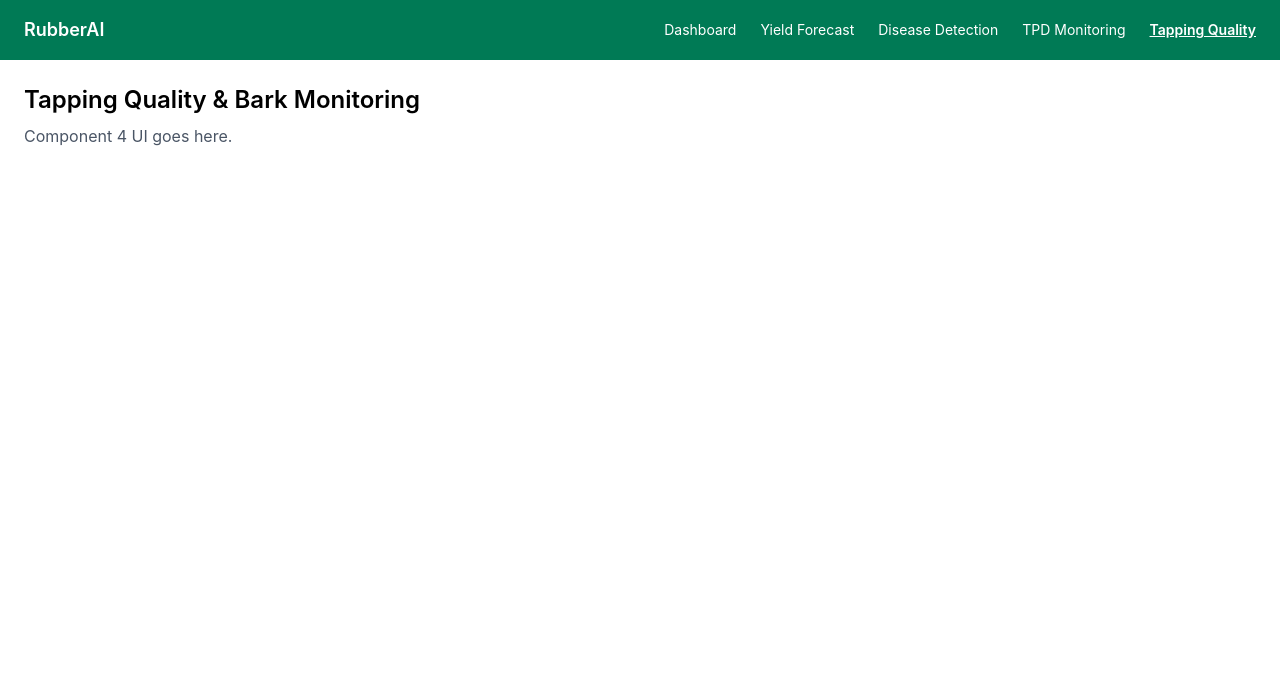
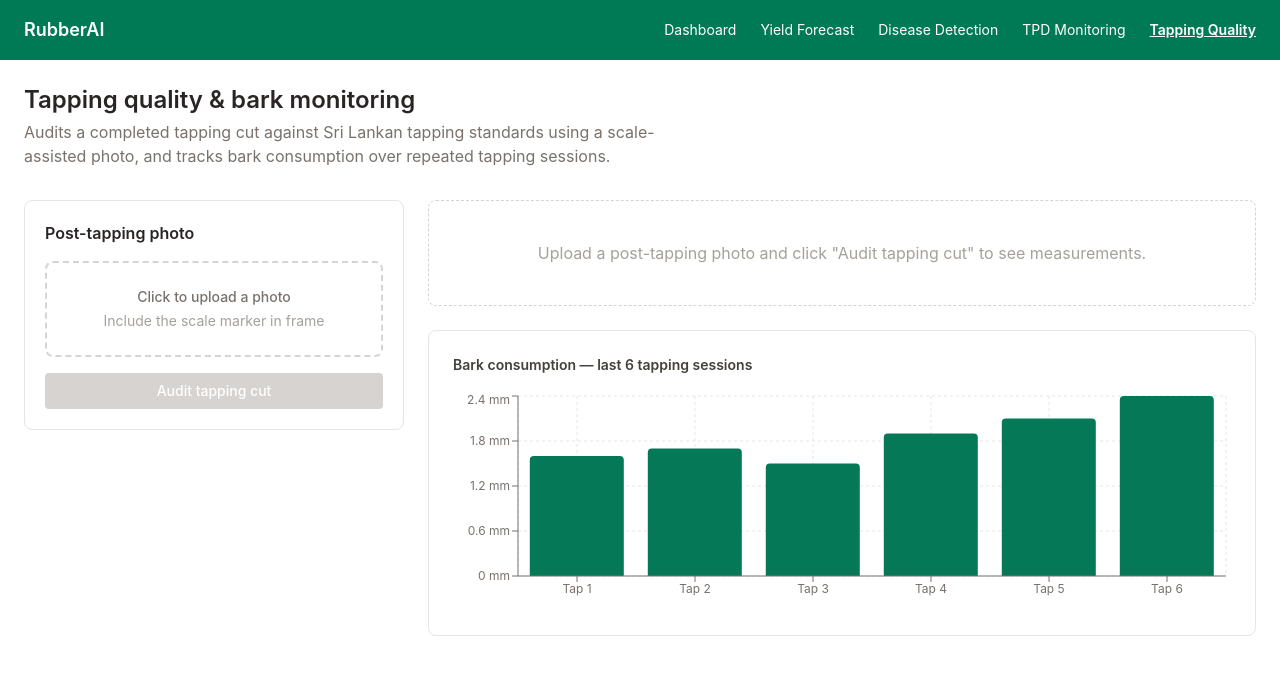
Before and after one commit to Sachinthe001/rubber-plantation-ai--J-26-IT-370-, a React (Vite) app in the folder web/: page /tapping in a window 1280 px wide. Shown: the top 674 px of the page. Built offline with nearby package versions, Linux system fonts and the light colour scheme.

Commit message:
Build Tapping Quality page with measurements table and bark consumption chart

```diff
--- a/web/src/pages/TappingQuality.tsx
+++ b/web/src/pages/TappingQuality.tsx
@@ -1,8 +1,182 @@
+import { useState } from 'react'
+import {
+  BarChart,
+  Bar,
+  XAxis,
+  YAxis,
+  CartesianGrid,
+  Tooltip,
+  ResponsiveContainer,
+} from 'recharts'
+
+type Verdict = 'acceptable' | 'correction' | 'damaging' | 'retake'
+
+const verdictStyles: Record<Verdict, { label: string; classes: string }> = {
+  acceptable: { label: 'Acceptable tapping', classes: 'bg-emerald-50 text-emerald-700 border-emerald-600' },
+  correction: { label: 'Correction required', classes: 'bg-amber-50 text-amber-700 border-amber-600' },
+  damaging: { label: 'Potentially damaging — inspect', classes: 'bg-red-50 text-red-700 border-red-600' },
+  retake: { label: 'Retake photo', classes: 'bg-stone-100 text-stone-600 border-stone-400' },
+}
+
+type Measurement = {
+  label: string
+  value: string
+  standard: string
+  withinRange: boolean
+}
+
+type AuditResult = {
+  verdict: Verdict
+  measurements: Measurement[]
+  message: string
+}
+
+const barkHistory = [
+  { session: 'Tap 1', consumption: 1.6 },
+  { session: 'Tap 2', consumption: 1.7 },
+  { session: 'Tap 3', consumption: 1.5 },
+  { session: 'Tap 4', consumption: 1.9 },
+  { session: 'Tap 5', consumption: 2.1 },
+  { session: 'Tap 6', consumption: 2.4 },
+]
+
 export default function TappingQuality() {
+  const [preview, setPreview] = useState<string | null>(null)
+  const [result, setResult] = useState<AuditResult | null>(null)
+
+  function handleFileChange(e: React.ChangeEvent<HTMLInputElement>) {
+    const file = e.target.files?.[0]
+    if (!file) return
+    setPreview(URL.createObjectURL(file))
+    setResult(null)
+  }
+
+  function handleAudit() {
+    // Placeholder result — will call the real cut-measurement model later.
+    setResult({
+      verdict: 'correction',
+      measurements: [
+        { label: 'Cut length', value: '38 cm', standard: '35–42 cm', withinRange: true },
+        { label: 'Cut slope', value: '38°', standard: '30–35°', withinRange: false },
+        { label: 'Bark-strip width', value: '2.4 mm', standard: '1.5–2.5 mm', withinRange: true },
+        { label: 'Cutting depth', value: 'Not measurable from image', standard: '—', withinRange: false },
+      ],
+      message: 'Cut slope is steeper than the recommended range. Depth cannot be safely verified from a single RGB image — request physical inspection if damage is suspected.',
+    })
+  }
+
   return (
     <div>
-      <h1 className="text-2xl font-semibold">Tapping Quality &amp; Bark Monitoring</h1>
-      <p className="text-gray-600 mt-2">Component 4 UI goes here.</p>
+      <header className="mb-8">
+        <h1 className="text-2xl font-semibold text-stone-800">Tapping quality &amp; bark monitoring</h1>
+        <p className="text-stone-500 mt-1 max-w-2xl">
+          Audits a completed tapping cut against Sri Lankan tapping standards using a
+          scale-assisted photo, and tracks bark consumption over repeated tapping sessions.
+        </p>
+      </header>
+
+      <div className="grid gap-6 lg:grid-cols-[380px_1fr]">
+        <section className="bg-white border border-stone-200 rounded-lg p-5 h-fit">
+          <h2 className="font-semibold text-stone-800 mb-4">Post-tapping photo</h2>
+
+          <label
+            htmlFor="tapping-photo"
+            className="block border-2 border-dashed border-stone-300 rounded-lg p-6 text-center cursor-pointer hover:border-emerald-500 transition-colors"
+          >
+            {preview ? (
+              <img src={preview} alt="Uploaded tapping cut" className="max-h-48 mx-auto rounded" />
+            ) : (
+              <div className="text-stone-400 text-sm">
+                <p className="font-medium text-stone-500">Click to upload a photo</p>
+                <p className="mt-1">Include the scale marker in frame</p>
+              </div>
+            )}
+          </label>
+          <input
+            id="tapping-photo"
+            type="file"
+            accept="image/*"
+            onChange={handleFileChange}
+            className="hidden"
+          />
+
+          <button
+            onClick={handleAudit}
+            disabled={!preview}
+            className="w-full mt-4 bg-emerald-700 text-white text-sm font-medium py-2 rounded hover:bg-emerald-800 disabled:bg-stone-300 disabled:cursor-not-allowed transition-colors"
+          >
+            Audit tapping cut
+          </button>
+        </section>
+
+        <section className="space-y-6">
+          {!result ? (
+            <div className="border border-dashed border-stone-300 rounded-lg p-10 text-center text-stone-400">
+              Upload a post-tapping photo and click "Audit tapping cut" to see measurements.
+            </div>
+          ) : (
+            <div className="bg-white border border-stone-200 rounded-lg p-6">
+              <div className="flex items-start justify-between gap-4 flex-wrap">
+                <p className="text-lg font-semibold text-stone-800">Cut audit result</p>
+                <span className={`text-sm font-medium px-3 py-1.5 rounded-full border whitespace-nowrap ${verdictStyles[result.verdict].classes}`}>
+                  {verdictStyles[result.verdict].label}
+                </span>
+              </div>
+
+              <table className="w-full mt-4 text-sm">
+                <thead>
+                  <tr className="text-left text-stone-400 border-b border-stone-100">
+                    <th className="font-medium py-2">Measurement</th>
+                    <th className="font-medium py-2">Value</th>
+                    <th className="font-medium py-2">Standard range</th>
+                    <th className="font-medium py-2">Status</th>
+                  </tr>
+                </thead>
+                <tbody>
+                  {result.measurements.map((m) => (
+                    <tr key={m.label} className="border-b border-stone-50">
+                      <td className="py-2 text-stone-700">{m.label}</td>
+                      <td className="py-2 text-stone-600">{m.value}</td>
+                      <td className="py-2 text-stone-400">{m.standard}</td>
+                      <td className="py-2">
+                        <span className={m.withinRange ? 'text-emerald-600' : 'text-red-600'}>
+                          {m.withinRange ? 'Within range' : 'Out of range'}
+                        </span>
+                      </td>
+                    </tr>
+                  ))}
+                </tbody>
+              </table>
+
+              <p className="text-sm text-stone-600 mt-4">{result.message}</p>
+
+              <div className="mt-6 pt-4 border-t border-stone-100 flex items-center justify-between">
+                <p className="text-xs text-stone-400">
+                  Potentially damaging cases are referred for physical inspection.
+                </p>
+                <button className="text-sm text-emerald-700 font-medium hover:underline whitespace-nowrap">
+                  Refer to expert
+                </button>
+              </div>
+            </div>
+          )}
+
+          <div className="bg-white border border-stone-200 rounded-lg p-6">
+            <h3 className="text-sm font-semibold text-stone-700 mb-4">
+              Bark consumption &mdash; last 6 tapping sessions
+            </h3>
+            <ResponsiveContainer width="100%" height={220}>
+              <BarChart data={barkHistory}>
+                <CartesianGrid strokeDasharray="3 3" stroke="#e7e5e4" />
+                <XAxis dataKey="session" stroke="#78716c" fontSize={12} />
+                <YAxis stroke="#78716c" fontSize={12} unit=" mm" />
+                <Tooltip />
+                <Bar dataKey="consumption" fill="#047857" radius={[4, 4, 0, 0]} />
+              </BarChart>
+            </ResponsiveContainer>
+          </div>
+        </section>
+      </div>
     </div>
   )
 }
```
